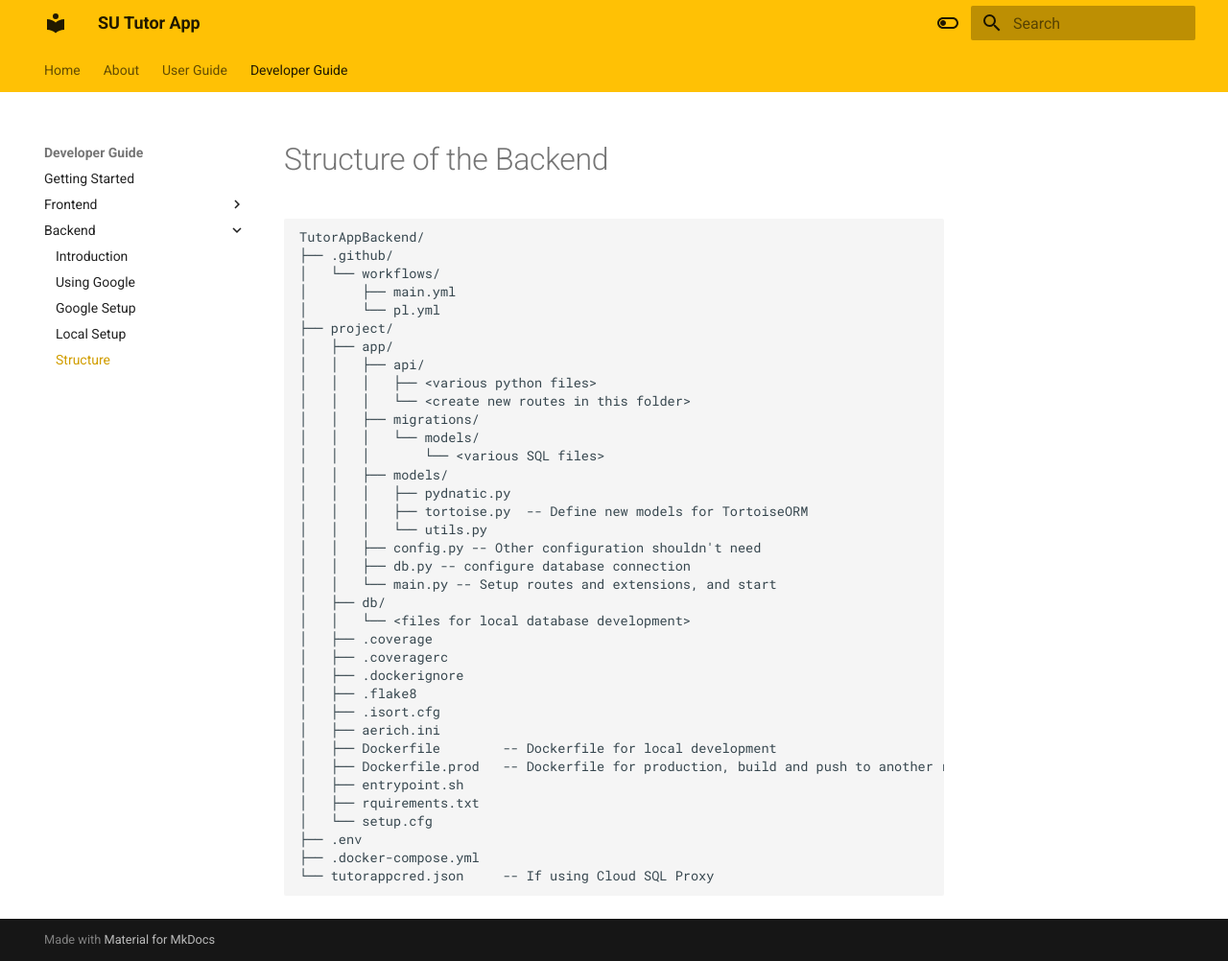
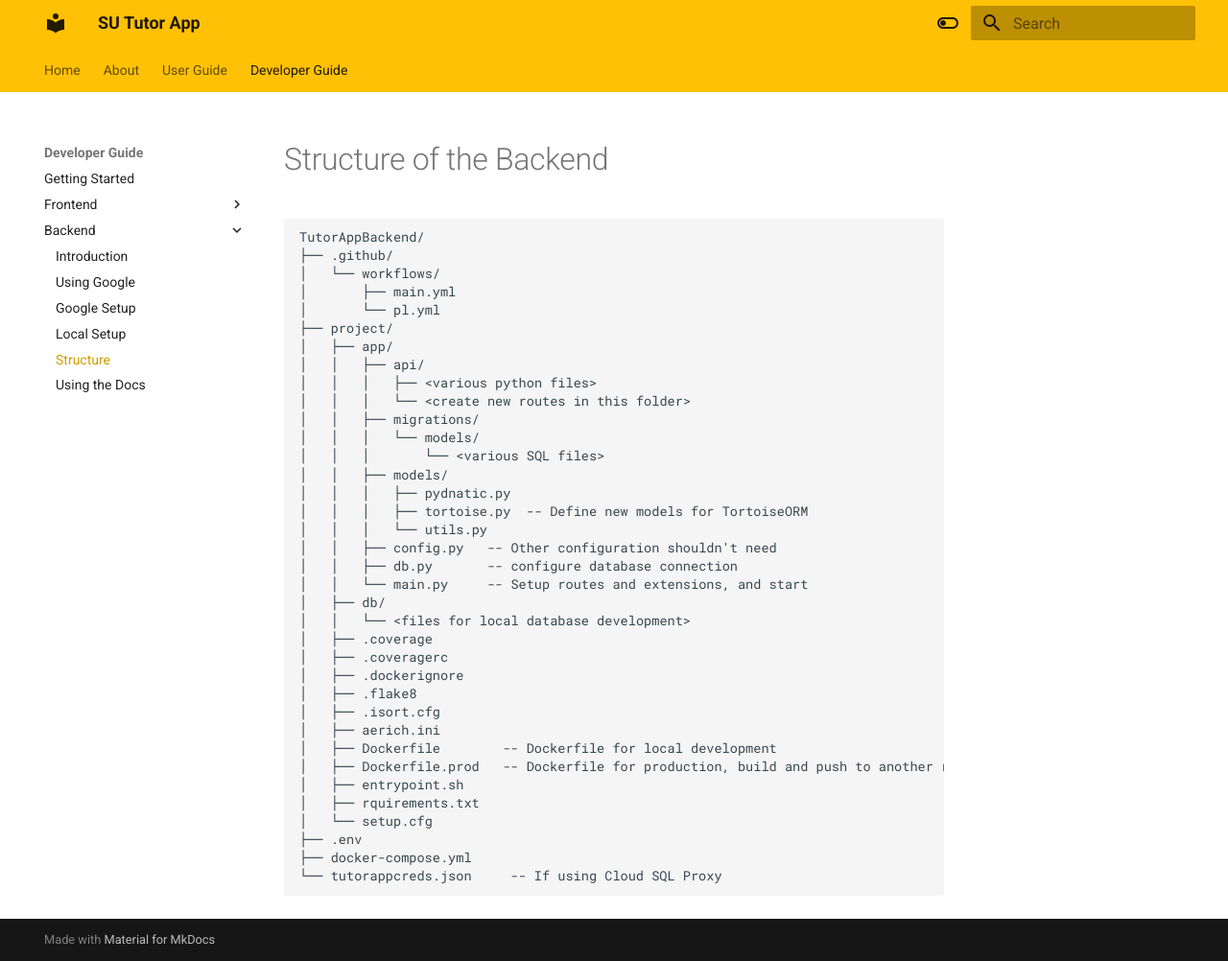
Before and after one commit to Southwestern-Higher-Learning/southwestern-higher-learning.github.io, an MkDocs documentation site: the page built from docs/developers/backend/structure.md, in a window 1280 px wide and 1002 px high. Shown: the whole window at 96% size. Built offline with MkDocs 1.6.1 and Material for MkDocs 9.7.7, drawn with Linux system fonts in a browser that asks for light colours.

Commit message:
Add some more docs'

````diff
--- a/docs/developers/backend/structure.md
+++ b/docs/developers/backend/structure.md
@@ -18,9 +18,9 @@ TutorAppBackend/
 │   │   │   ├── pydnatic.py
 │   │   │   ├── tortoise.py  -- Define new models for TortoiseORM
 │   │   │   └── utils.py
-│   │   ├── config.py -- Other configuration shouldn't need
-│   │   ├── db.py -- configure database connection
-│   │   └── main.py -- Setup routes and extensions, and start
+│   │   ├── config.py   -- Other configuration shouldn't need
+│   │   ├── db.py       -- configure database connection
+│   │   └── main.py     -- Setup routes and extensions, and start
 │   ├── db/
 │   │   └── <files for local database development>
 │   ├── .coverage
@@ -35,6 +35,6 @@ TutorAppBackend/
 │   ├── rquirements.txt
 │   └── setup.cfg
 ├── .env
-├── .docker-compose.yml
-└── tutorappcred.json     -- If using Cloud SQL Proxy
+├── docker-compose.yml
+└── tutorappcreds.json     -- If using Cloud SQL Proxy
 ```
--- a/mkdocs.yml
+++ b/mkdocs.yml
@@ -39,6 +39,7 @@ nav:
       - Google Setup: developers/backend/google-setup.md
       - Local Setup: developers/backend/local-setup.md
       - Structure: developers/backend/structure.md
+      - Using the Docs: developers/backend/using-docs.md
 
 markdown_extensions:
   - toc:
````
Also changed, not shown: docs/developers/backend/using-docs.md (added, +21 -0 lines), docs/assets/be/docs-example.png (added), docs/assets/be/docs-intro.png (added).
